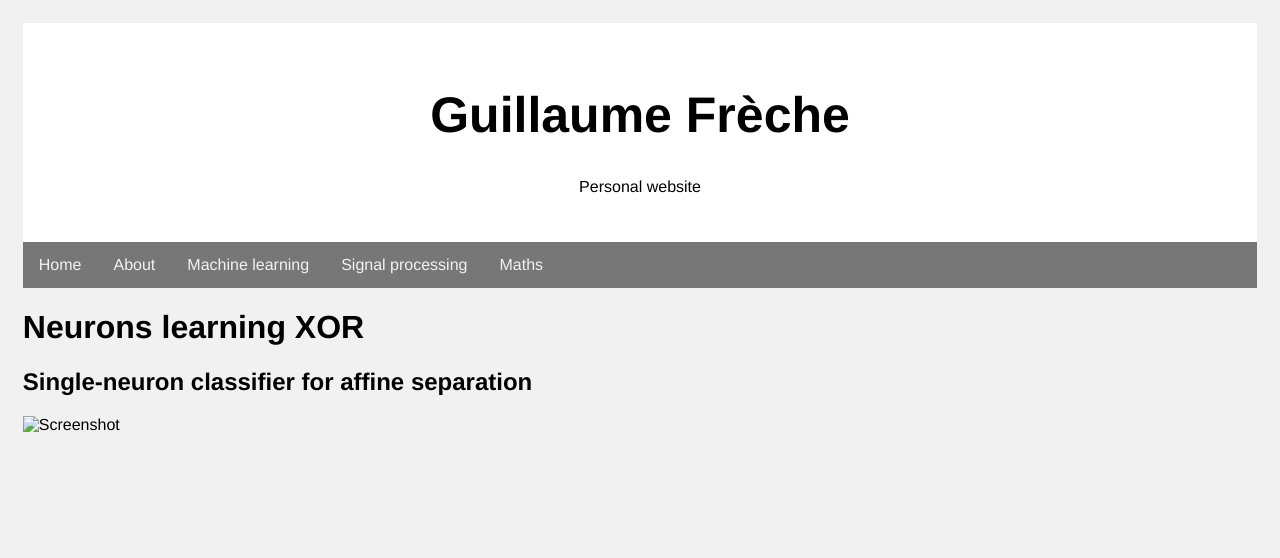
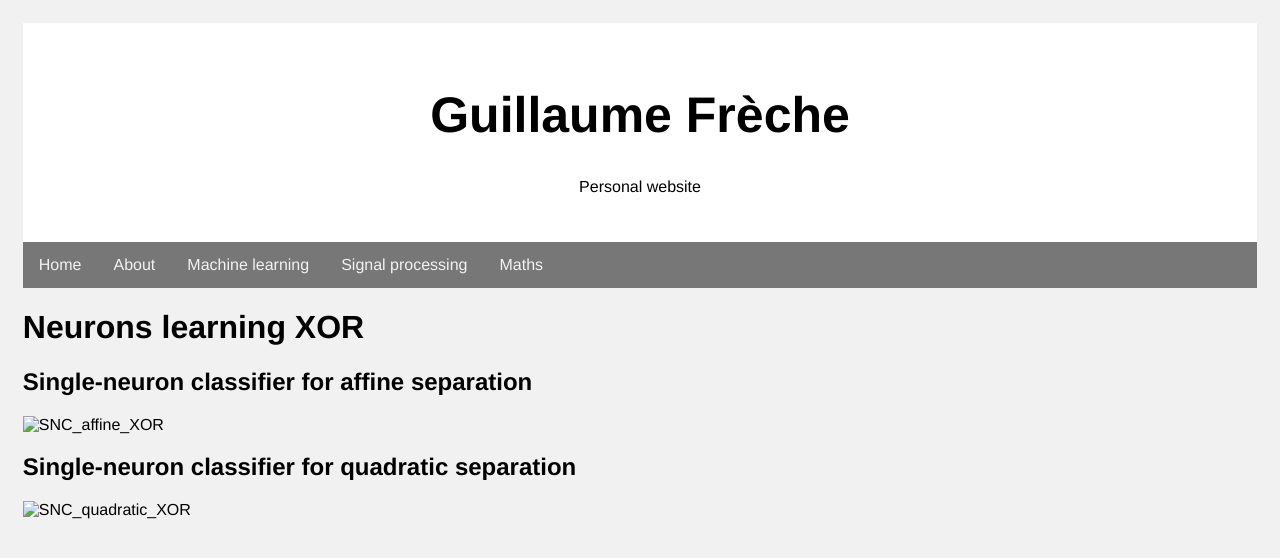
Before and after one commit to grfreche/grfreche.github.io, a Jekyll site: the page built from machine_learning/mlp_xor.md, in a window 1280 px wide. Shown: the top 558 px of the page. Built offline with Jekyll 4.4.1, drawn with Linux system fonts in a browser that asks for light colours.

Commit message:
Update mlp_xor.md

```diff
--- a/machine_learning/mlp_xor.md
+++ b/machine_learning/mlp_xor.md
@@ -8,4 +8,8 @@ permalink: machine_learning/mlp_xor/
 
 ## Single-neuron classifier for affine separation
 
-![Screenshot](Figures_XOR/SNC_affine_XOR.png)
+![SNC_affine_XOR](Figures_XOR/SNC_affine_XOR.png)
+
+## Single-neuron classifier for quadratic separation
+
+![SNC_quadratic_XOR](Figures_XOR/SNC_quadratic_XOR.png)
```
